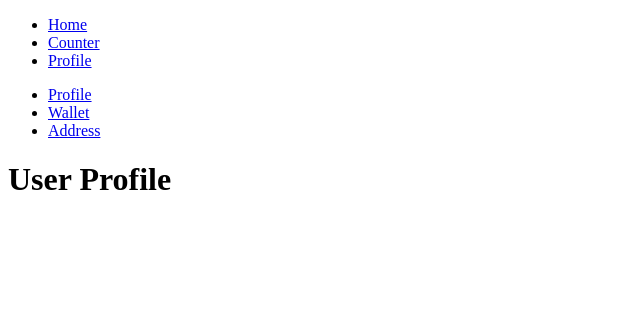
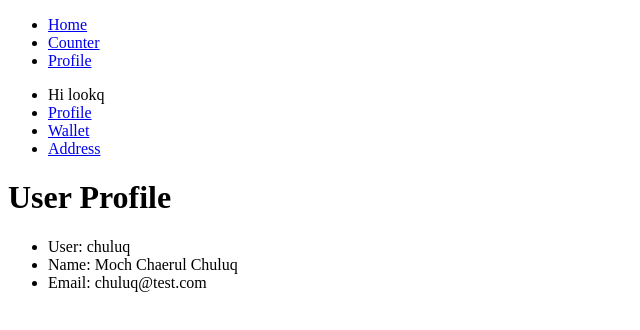
Before and after one commit to chuluq/belajar-sveltekit, a SvelteKit app: page /profile/user in a window 1280 px wide. Shown: the top 330 px of the page, without its empty margins (0-640 px from the left). Built offline with nearby package versions, Linux system fonts and the light colour scheme.

Commit message:
Load data

```diff
--- a/src/routes/profile/+layout.svelte
+++ b/src/routes/profile/+layout.svelte
@@ -1,8 +1,9 @@
 <script>
-	const { children } = $props();
+	const { children, data } = $props();
 </script>
 
 <ul>
+	<li>Hi {data.user}</li>
 	<li><a href="/profile/user">Profile</a></li>
 	<li><a href="/profile/wallet">Wallet</a></li>
 	<li><a href="/profile/address">Address</a></li>
--- /dev/null
+++ b/src/routes/profile/+layout.ts
@@ -0,0 +1,5 @@
+export function load() {
+	return {
+		user: 'lookq'
+	};
+}
--- a/src/routes/profile/address/+page.svelte
+++ b/src/routes/profile/address/+page.svelte
@@ -1 +1,6 @@
+<script lang="ts">
+	const { data } = $props();
+</script>
+
 <h1>Address</h1>
+<p>{data.user}</p>
--- a/src/routes/profile/user/+page.svelte
+++ b/src/routes/profile/user/+page.svelte
@@ -1 +1,11 @@
+<script lang="ts">
+	const { data } = $props();
+</script>
+
 <h1>User Profile</h1>
+
+<ul>
+	<li>User: {data.user}</li>
+	<li>Name: {data.name}</li>
+	<li>Email: {data.email}</li>
+</ul>
--- /dev/null
+++ b/src/routes/profile/user/+page.ts
@@ -0,0 +1,9 @@
+import type { PageLoad } from './$types';
+
+export const load: PageLoad = () => {
+	return {
+		user: 'chuluq',
+		name: 'Moch Chaerul Chuluq',
+		email: 'chuluq@test.com'
+	};
+};
--- a/src/routes/profile/wallet/+page.svelte
+++ b/src/routes/profile/wallet/+page.svelte
@@ -1 +1,6 @@
+<script lang="ts">
+	const { data } = $props();
+</script>
+
 <h1>Wallet</h1>
+<p>{data.user}</p>
```
